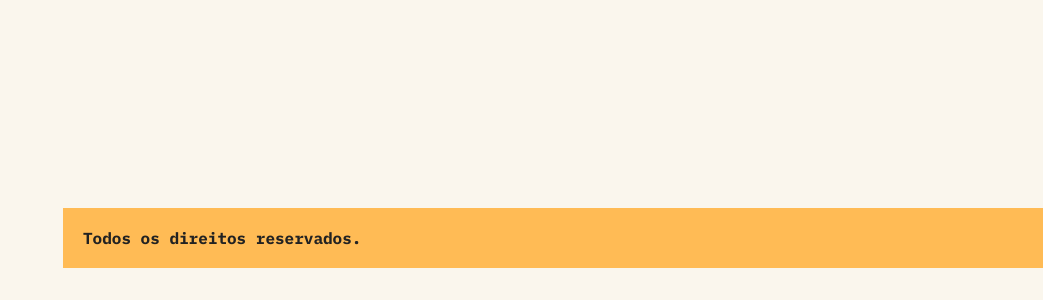
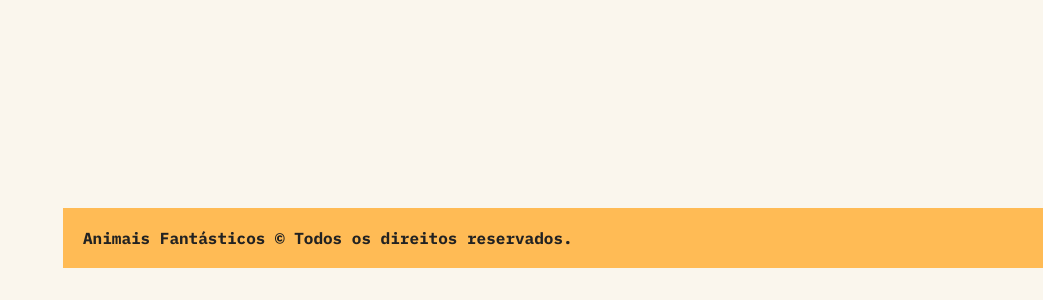
Before and after one commit to felipe-thomaz/Animais-Fantasticos, a website built with webpack: page index.html in a window 1280 px wide. Shown: the part 2296-2596 px from the top of the page, without its empty margins (237-1280 px from the left). Built offline with nearby package versions, Linux system fonts and the light colour scheme; no server answers.

Commit message:
Símbolo de Copyright adicionado

```diff
--- a/index.html
+++ b/index.html
@@ -126,7 +126,7 @@
     </section>
 
     <footer class="copy">
-      <p>Todos os direitos reservados.</p>
+      <p>Animais Fantásticos © Todos os direitos reservados.</p>
     </footer>
 
   </div>
```
